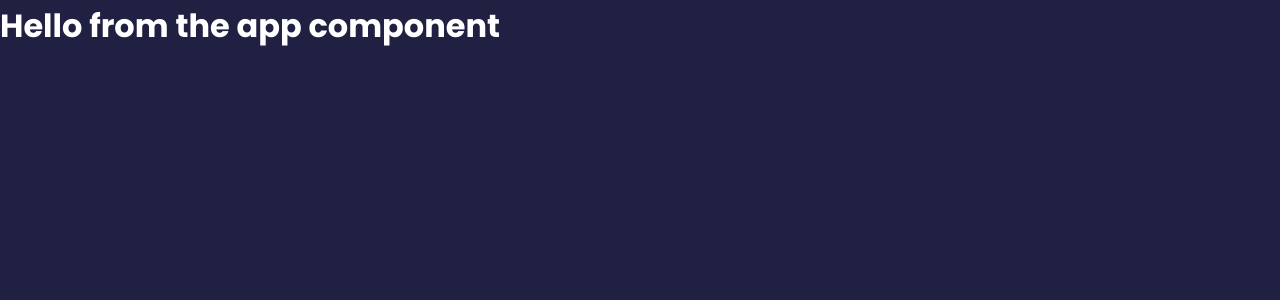
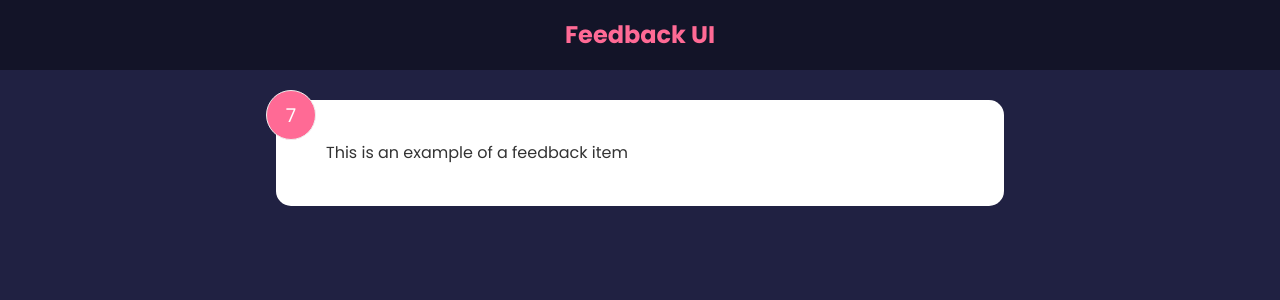
Before and after one commit to CESAR-JARAMILLO/Feedback-App, a React (Create React App) app: page / in a window 1280 px wide. Shown: the top 300 px of the page. Built offline with nearby package versions, Linux system fonts and the light colour scheme.

Commit message:
created feedback component

```diff
--- a/src/App.js
+++ b/src/App.js
@@ -1,6 +1,14 @@
+import FeedbackItem from './components/FeedbackItem'
+import Header from './components/Header'
+
 function App() {
   return (
-    <h1>Hello from the app component</h1>
+    <>
+      <Header />
+      <div className="container">
+        <FeedbackItem />
+      </div>
+    </>
   )
 }
 
--- /dev/null
+++ b/src/components/FeedbackItem.jsx
@@ -0,0 +1,15 @@
+import { useState } from 'react'
+
+function FeedbackItem() {
+  const [rating, setRating] = useState(7)
+  const [text, setText] = useState('This is an example of a feedback item')
+
+  return (
+    <div className="card">
+      <div className="num-display">{rating}</div>
+      <div className="text-display">{text}</div>
+    </div>
+  )
+}
+
+export default FeedbackItem
--- /dev/null
+++ b/src/components/Header.jsx
@@ -0,0 +1,29 @@
+import PropTypes from 'prop-types';
+
+function Header({ text, bgColor, textColor }) {
+  const headerStyles = {
+    backgroundColor: bgColor,
+    color: textColor,
+  }
+  return (
+    <header style={headerStyles}>
+      <div className="container">
+        <h2>{text}</h2>
+      </div>
+    </header>
+  )
+}
+
+Header.defaultProps = {
+  text: 'Feedback UI',
+  bgColor: 'rgba(0,0,0,0.4)',
+  textColor: '#ff6a95'
+}
+
+Header.propTypes = {
+  text: PropTypes.string,
+  bgColor: PropTypes.string,
+  textColor: PropTypes.string,
+}
+
+export default Header
```
